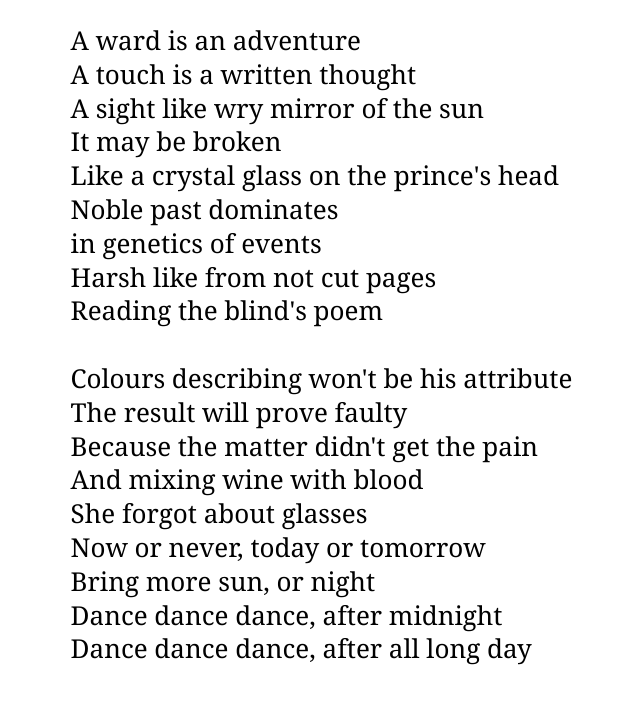
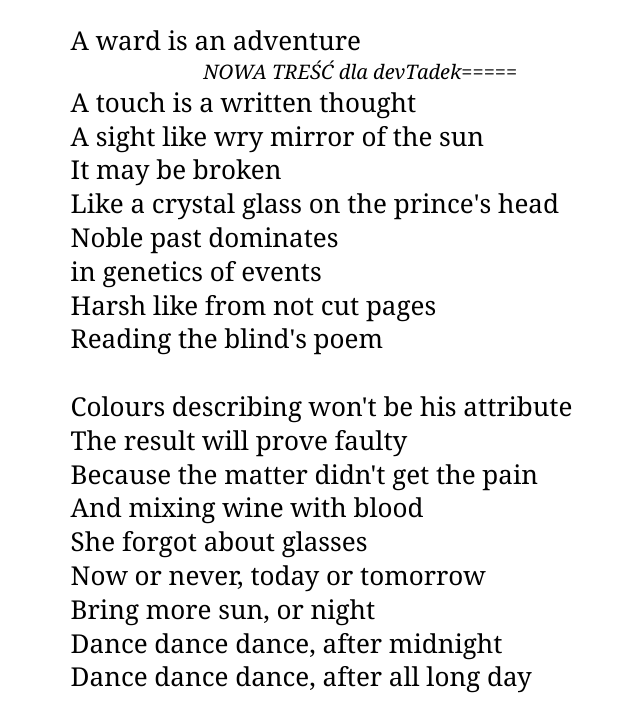
Before and after one commit to AdrianoX/-First-GitHub-repository, a website: page index.html in a window 1280 px wide. Shown: the part 121-832 px from the top of the page, without its empty margins (127-767 px from the left). Before the commit the page ends 804 px from the top, so only its background shows below. Drawn offline with Linux system fonts and the light colour scheme.

Commit message:
=== CHANGES for devTadek======

```diff
--- a/index.html
+++ b/index.html
@@ -9,6 +9,7 @@
     <h1>Pouring the SWEET xxx wine</h1>
         <p>Unknown creator</p><br>
     <h3>A ward is an adventure<br>
+        <p>NOWA TREŚĆ dla devTadek=====</p>
         A touch is a written thought<br>
         A sight like wry mirror of the sun<br>
         It may be broken<br>
```
